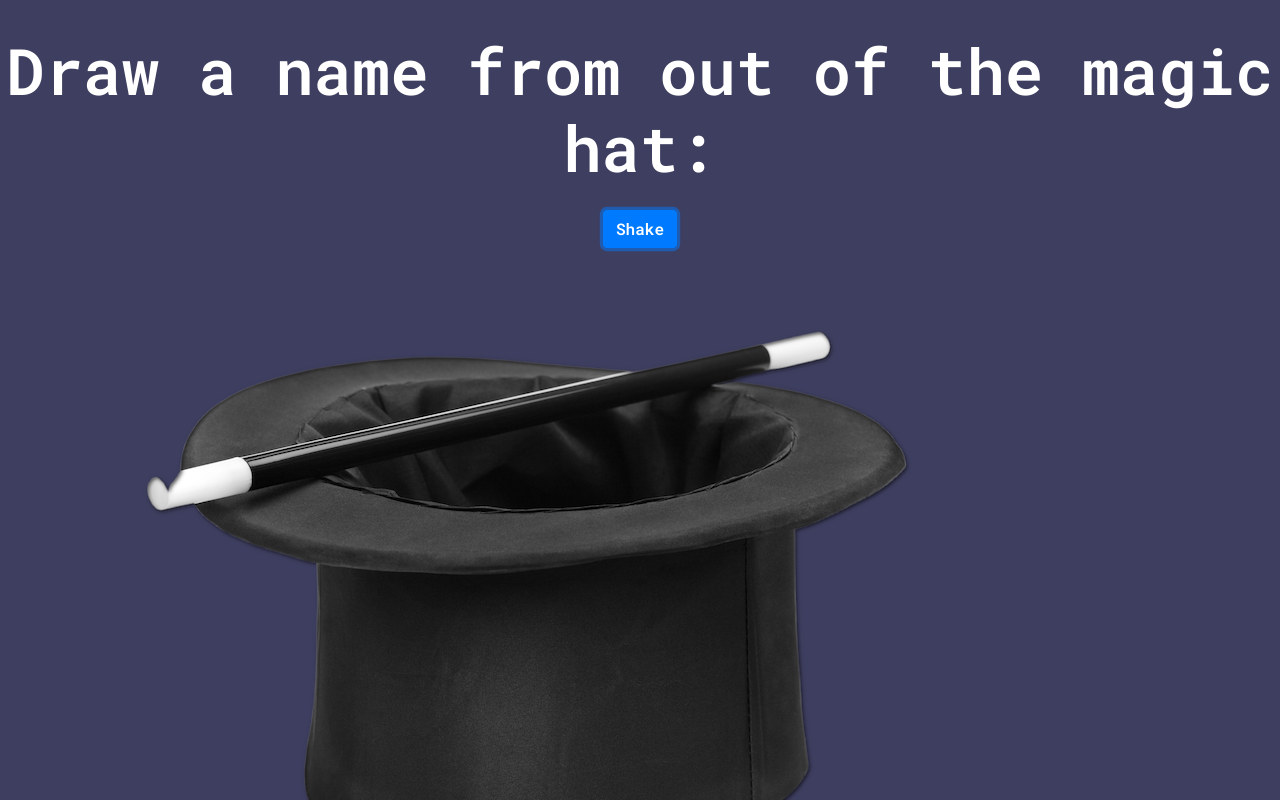
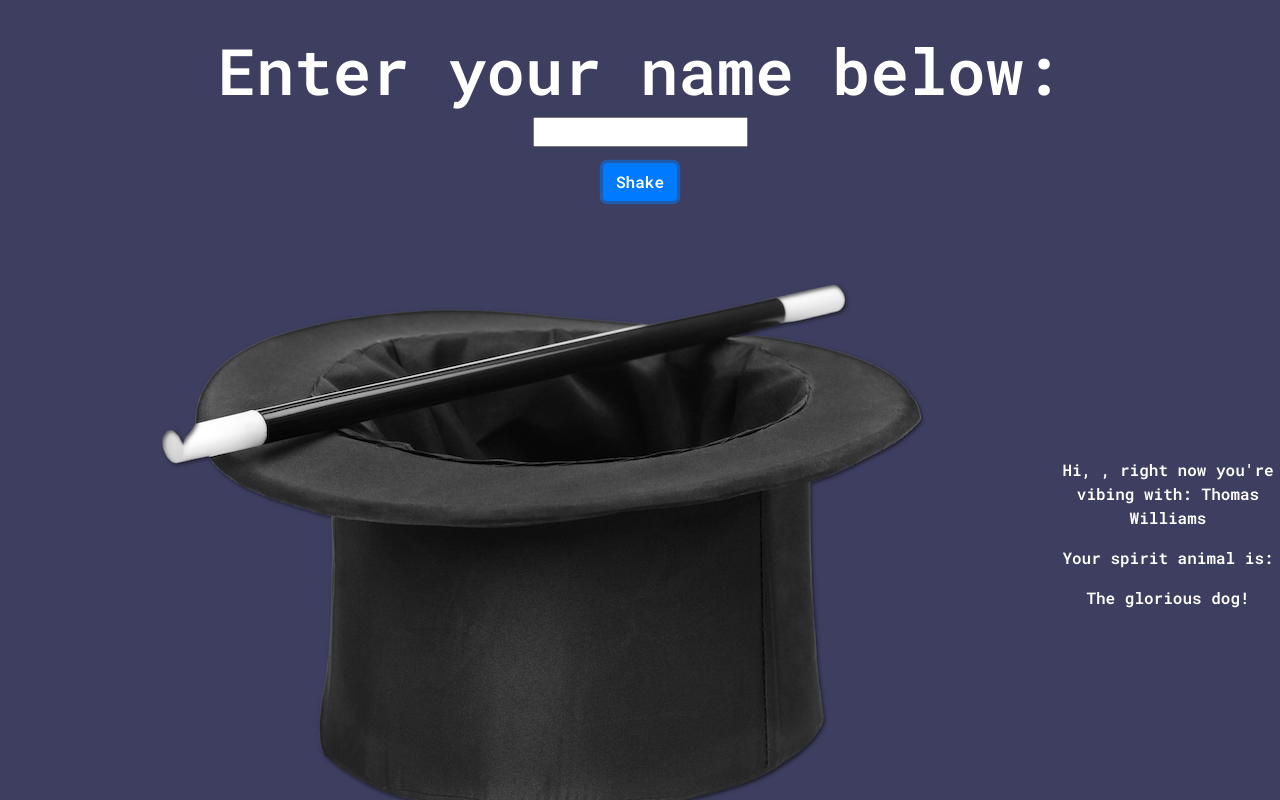
Before and after one commit to ElizabethKennedy/name-selector, a plain HTML site: page index.html in a window 1280 px wide. Both pictures are taken after a click on the button "Shake". Shown: the top 800 px of the page. Drawn offline with nearby package versions, Linux system fonts and the light colour scheme; no server answers.

Commit message:
added functionality for an input, created spirit animal list, added functionality for a random adjective selector, added giphy API, adusted CSS to include flexbox, centered and aligned items, refactored textContent to update on each call

```diff
--- a/index.html
+++ b/index.html
@@ -6,17 +6,26 @@
         <link rel="stylesheet" href="style.css">
         <!-- font -->
         <link href="https://fonts.googleapis.com/css2?family=Roboto+Mono:wght@600&display=swap" rel="stylesheet">
-        <title>Random Name Selector</title>
+        <title>Find your spirit animal!</title>
     </head>
     <body>
         <div class="center">
-            <h1>Draw a name from out of the magic hat:</h1>
-            <button class="btn btn-primary" onClick="shake()">Shake</button>
+            <h1>Enter your name below:</h1>
+            <input
+            type="text"
+            id="inputName"
+             /><br />
+            <button class="btn btn-primary" onClick="shakeAndRender()">Shake</button>
         </div>
-            <div class="row">
-                <img id="hat"  alt="Top Hat" src="./images/magic-top-hat-no-bkgrd.png">
+            <div class="flex-box-one">
+                <div id="hat">
+                    <img id="hat"  alt="Top Hat" src="./images/magic-top-hat-no-bkgrd.png">
+                </div>
                 <div id="name">
-
+                    <p id="p1"></p>
+                    <p id="p2"></p>
+                    <img id="spiritAnimalImg" src="#" />
+                    <p id="p3"></p>
                 </div>
             </div>
 
--- a/script.js
+++ b/script.js
@@ -1,7 +1,34 @@
-function shake(){
+    //grab hat div
+    let hat= document.getElementById("hat")
+    let messageText = document.getElementById("message");
+    //selecting input name so we can use it in our query
+    let inputName = document.querySelector("#inputName");
 
-    let hat= document.getElementById("hat")
-    let messageText = document.getElementById("message")
+    //list of potential spirit animals
+    let spiritAnimals = ["dog", "cat", "moose", "platypus", "cow", "fox", "owl", "chicken", "sloth", "elephant", "porcupine", "possum", "capybara", "mole", "koala"];
+
+    //spirit animal image selector
+    let spiritAnimalImg = document.querySelector("#spiritAnimalImg");
+
+    //selecting name
+    let parent = document.querySelector("#name");
+
+    //select text paragraphs
+    let p1 = document.querySelector("#p1");
+    let p2 = document.querySelector("#p2");
+    let p3 = document.querySelector("#p3");
+
+     //array of names
+     let names = ['Hunter Andersen', 'Harrison Fangmeier', 'Seth Bowman',
+     'Tyson Lind', 'Luis Cazares', 'Elizabeth Kennedy', 'Jason Thomas', 'Aiyana Urbina-Hudson',
+     'Colin Kyger', 'Reece Martin', 'Luke Schuering',
+    'Alex Minnelli', 'Denis Pugliese', 'Luke Dixon', 'Joshua Paul', 'Thomas Williams',
+    'Hasheem Reddick', 'Sofia Abbas', 'Darian Southerland']
+
+    //an array of adjectives for the spirit animal
+    let adjectives = ['glorious', 'mighty', 'brave', 'unstoppable', 'speedy', 'lazy', 'meticulous'];
+
+function shakeAndRender(){
 
     //remove prev message
     if(messageText != null){
@@ -15,27 +42,57 @@ function shake(){
     setTimeout(function(){ hat.classList.remove("shake"); }, 1500);
 
     //call the getName function
-    setTimeout(function(){ getName(); }, 1500);
+    setTimeout(function(){ getNameAndSpiritAnimal(); }, 1500);
  }
 
 
  //generate randomized drawing of a name
- function getName(){
-     //array of names
-     let names = ['Hunter Andersen', 'Harrison Fangmeier', 'Seth Bowman',
-     'Tyson Lind', 'Luis Cazares', 'Elizabeth Kennedy', 'Jason Thomas', 'Aiyana Urbina-Hudson',
-     'Colin Kyger', 'Reece Martin', 'Luke Schuering',
-    'Alex Minnelli', 'Denis Pugliese', 'Luke Dixon', 'Joshua Paul', 'Thomas Williams',
-    'Hasheem Reddick', 'Sofia Abbas', 'Darian Southerland']
+ function getNameAndSpiritAnimal(){
+       //capture the user name input value
+       let nameValue = inputName.value;
+       //convert it to an indexable number
+       let stringRoulette = nameValue.length;
+
+    //assign them an adjective
+    let adjectiveRoulette = nameValue.length;
+
+    //make sure the index can be found inside of spiritAdj
+    for (let i = 0; adjectiveRoulette > adjectives.length - 1; i++){
+        adjectiveRoulette -= adjectives.length;
+    };
+    //assign spiritAdj as an adjective based on the name
+    let spiritAdj = adjectives[adjectiveRoulette];
 
      //get a random name
      let name = names[Math.floor(Math.random()*names.length)];
 
-     //display the name
-     let parent = document.getElementById("name");
-     let newMessage = document.createElement("div");
-     newMessage.setAttribute('id', "message");
-     newMessage.innerHTML = "\""+name+"\"";
-     parent.appendChild(newMessage);
+    //make sure the index can be found inside of spiritAnimals
+        for (let i = 0; stringRoulette > spiritAnimals.length - 1; i++){
+            stringRoulette -= spiritAnimals.length;
+        };
 
+    //declare spirit animal
+    let spiritAnimal = spiritAnimals[stringRoulette];
+    //call GIPHY API to get our spirit animal image url
+    getGIPHY(spiritAnimal);
+
+    p1.textContent = `Hi, ${nameValue}, right now you're vibing with: ${name}`;
+    p2.textContent = `Your spirit animal is:`;
+    p3.textContent = `The ${spiritAdj} ${spiritAnimal}!`;
  }
+
+ async function getGIPHY (query){
+    //fetch the giphy data
+    let res = await fetch(`https://api.giphy.com/v1/gifs/search?api_key=bKU6BUVB00GBtKZxYXBWGSiQOI0hQBbP&q=${query}&limit=1&offset=0&rating=g&lang=en`, { mode: "cors"});
+    //convert it to json
+    let giphyJSON = await res.json();
+    //grab just the url we want to display
+    let giphySrc = giphyJSON.data[0].images.downsized.url;
+    //set it as the src of our image
+    spiritAnimalImg.src = giphySrc;
+    //change the display from none to block so it shows
+    spiritAnimalImg.style.display = 'block';
+
+    //reset input
+    inputName.value = "";
+ }
--- a/style.css
+++ b/style.css
@@ -44,3 +44,29 @@
       margin-top: 4em;
       margin-left:2em;
   }
+
+  #spiritAnimalImg {
+    display:none;
+    height: 300px;
+  }
+  .flex-box-one {
+    display: flex;
+    flex-direction: row;
+    align-items: center;
+    flex-shrink: 1;
+    flex-wrap: nowrap;
+  }
+  #name {
+    display:block;
+    justify-content: center;
+    align-items: center;
+  }
+
+  #name img {
+    margin-left: auto;
+    margin-right: auto;
+    padding-left: 0;
+  }
+  #name p{
+    text-align: center;
+  }
```
